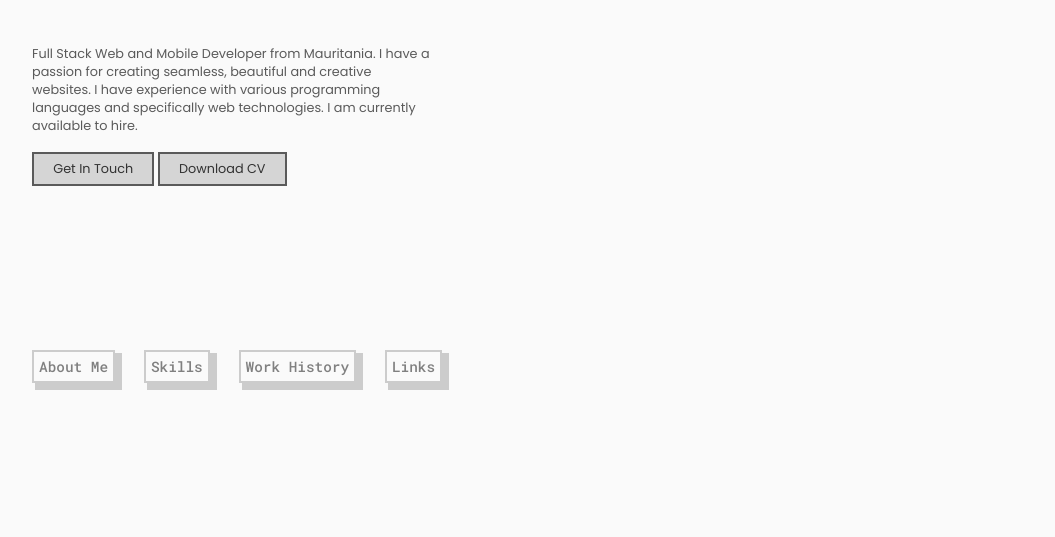
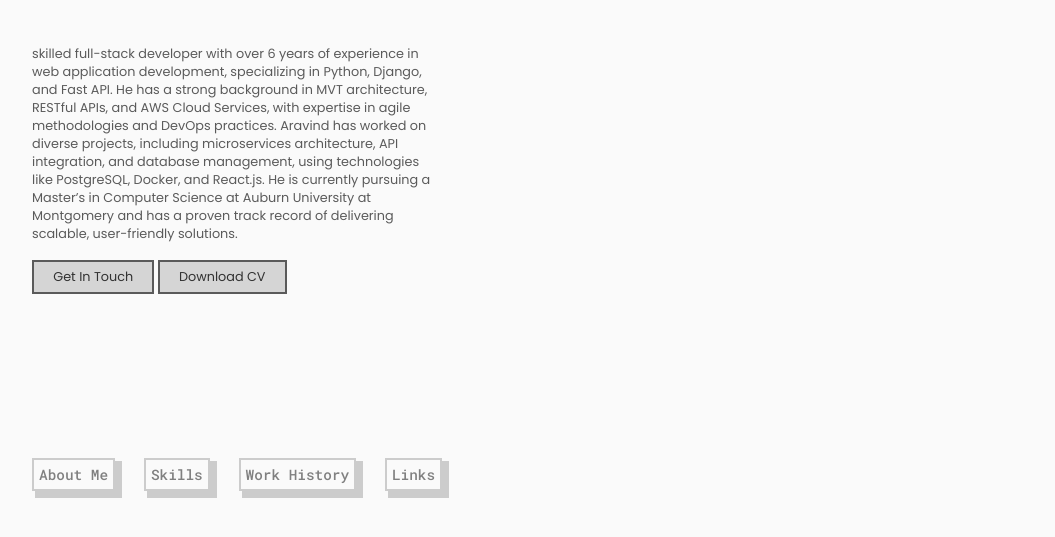
Before and after one commit to aravindponnala/aravindponnala, a plain HTML site: page index.html in a window 1280 px wide. Shown: the part 103-640 px from the top of the page, without its empty margins (128-1183 px from the left). Drawn offline with Linux system fonts and the light colour scheme.

Commit message:
made changes to home page

```diff
--- a/index.html
+++ b/index.html
@@ -32,7 +32,12 @@
 
     <div id="go-back-button"> <i class="fas fa-chevron-left"></i> Menu</div>
     <section id="about-me-intro-section" class="section">
-        <p>Full Stack Web and Mobile Developer from Mauritania. I have a passion for creating seamless, beautiful and creative websites. I have experience with various programming languages and specifically web technologies. I am currently available to hire.<br></p>
+        <p>skilled full-stack developer with over 6 years of experience in web application development, specializing in Python,
+            Django, and Fast API. He has a strong background in MVT architecture, RESTful APIs, and AWS Cloud Services,
+            with expertise in agile methodologies and DevOps practices. Aravind has worked on diverse projects, including
+            microservices architecture, API integration, and database management, using technologies like PostgreSQL, Docker,
+            and React.js. He is currently pursuing a Master’s in Computer Science at Auburn University at Montgomery and has a
+            proven track record of delivering scalable, user-friendly solutions.<br></p>
         <a id="contact" href="#contact-section">Get In Touch</a>
         <a href="https://raw.githubusercontent.com/your-username/your-repo/main/assets/aravind_ponnala_resume.pdf" target="_blank">Download CV</a>
 
```
